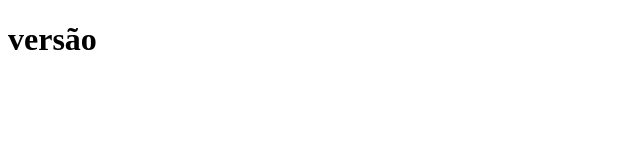
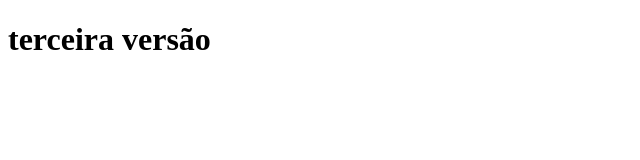
Before and after one commit to ricardonsugano/projeto-pi, a plain HTML site: page index.html in a window 1280 px wide. Shown: the whole page, without its empty margins (0-640 px from the left). Drawn offline with Linux system fonts and the light colour scheme.

Commit message:
terceira versão

```diff
--- a/index.html
+++ b/index.html
@@ -6,7 +6,7 @@
     <title>Projeto integrador</title>
 </head>
 <body>
-    <h1> versão </h1>
+    <h1> terceira versão </h1>
 
 </body>
 </html>
```
